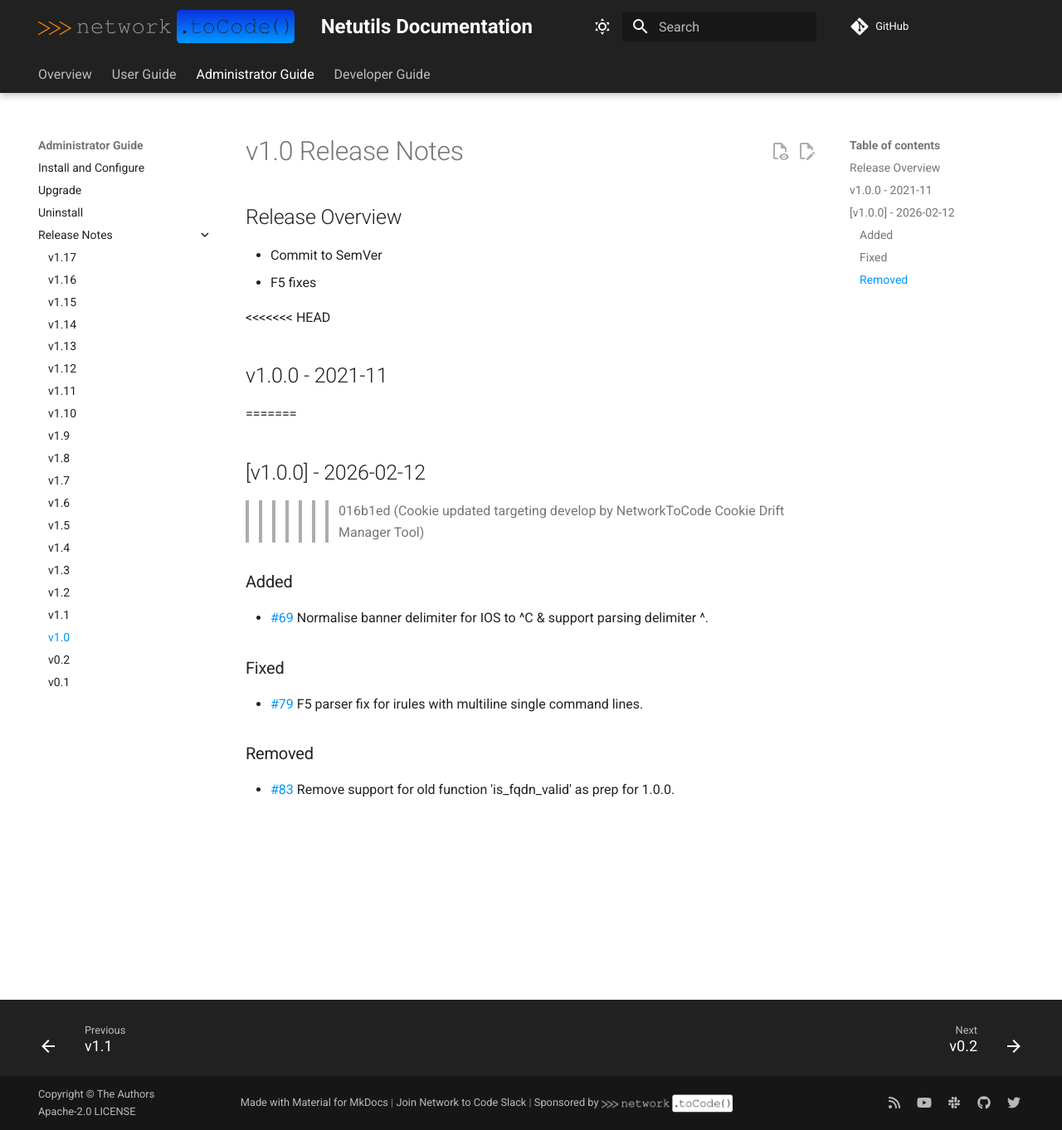
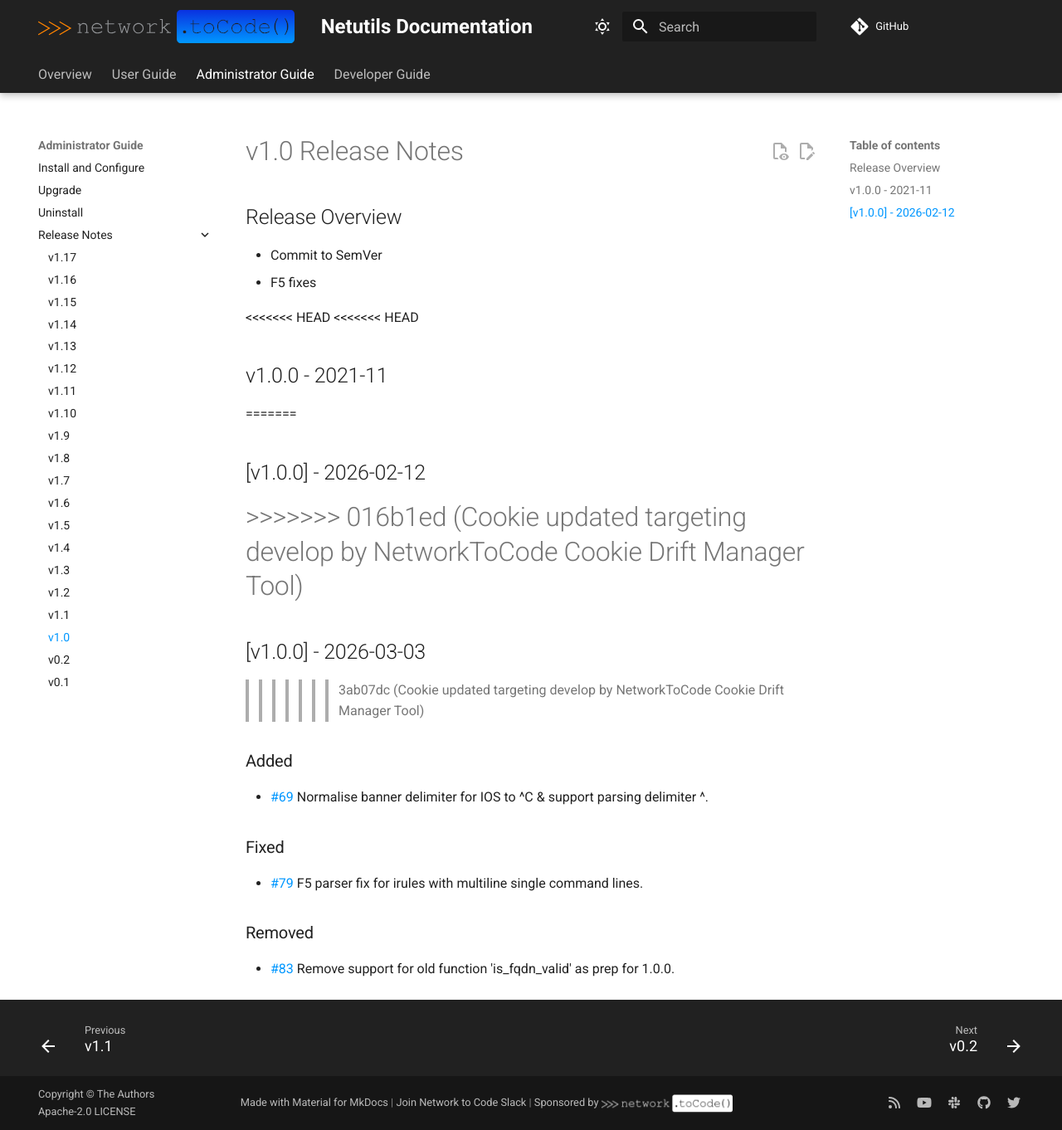
Before and after one commit to networktocode/netutils, an MkDocs documentation site: the page built from docs/admin/release_notes/version_1.0.md, in a window 1280 px wide and 1362 px high. Shown: the whole window at 83% size. Built offline with MkDocs 1.6.1 and Material for MkDocs 9.7.7, drawn with Linux system fonts in a browser that asks for light colours; comment, search, counter and statistics services are not loaded.

```diff
--- a/docs/admin/release_notes/version_1.0.md
+++ b/docs/admin/release_notes/version_1.0.md
@@ -7,10 +7,14 @@
 - F5 fixes
 
 <<<<<<< HEAD
+<<<<<<< HEAD
 ## v1.0.0 - 2021-11
 =======
 ## [v1.0.0] - 2026-02-12
 >>>>>>> 016b1ed (Cookie updated targeting develop by NetworkToCode Cookie Drift Manager Tool)
+=======
+## [v1.0.0] - 2026-03-03
+>>>>>>> 3ab07dc (Cookie updated targeting develop by NetworkToCode Cookie Drift Manager Tool)
 
 ### Added
 
--- a/pyproject.toml
+++ b/pyproject.toml
@@ -27,6 +27,7 @@ include = [
 [tool.poetry.dependencies]
 python = ">=3.10,<3.14"
 <<<<<<< HEAD
+<<<<<<< HEAD
 napalm = {version = "^4.0.0", optional = true}
 jsonschema = {version = "^4.17.3", optional = true}
 legacycrypt = {version = "0.3", optional = true}
@@ -34,6 +35,8 @@ legacycrypt = {version = "0.3", optional = true}
 [tool.poetry.extras]
 optionals = ["jsonschema", "napalm", "legacycrypt"]
 =======
+=======
+>>>>>>> 3ab07dc (Cookie updated targeting develop by NetworkToCode Cookie Drift Manager Tool)
 click = "*"
 >>>>>>> 016b1ed (Cookie updated targeting develop by NetworkToCode Cookie Drift Manager Tool)
 
```
Also changed, not shown: README.md (+7 -1 lines), tasks.py (+11 -1 lines), .cookiecutter.json, 2 other files.
